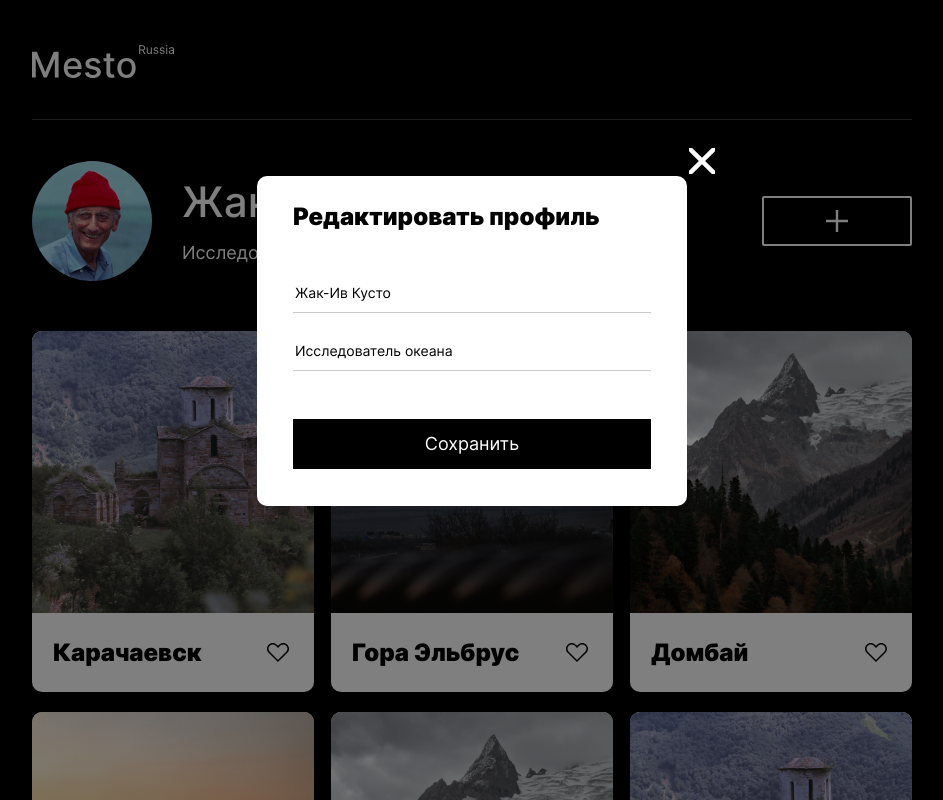
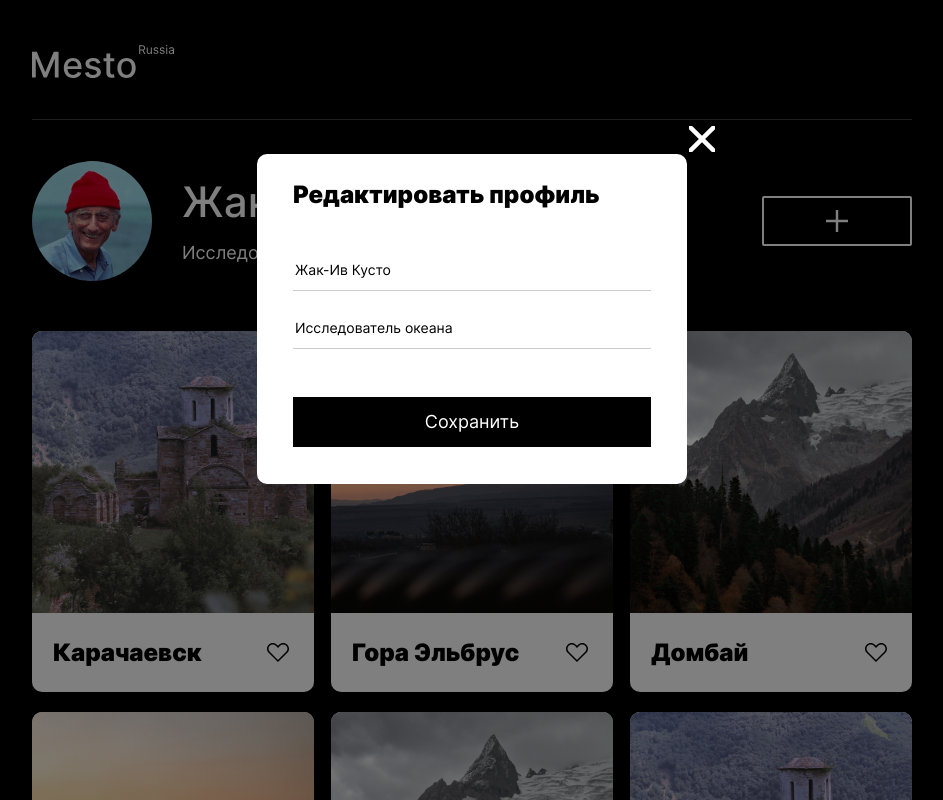
Before and after one commit to mr-goodwin/mesto, a plain HTML site: page index.html in a window 1280 px wide. Both pictures are taken after a click on the button 672 px from the left and 202 px from the top of the page. Shown: the top 800 px of the page, without its empty margins (168-1111 px from the left). Drawn offline with Linux system fonts and the light colour scheme.

Commit message:
Edit: с исправлениями указанными ревьюером/int-one

```diff
--- a/blocks/popup/__content/popup__content.css
+++ b/blocks/popup/__content/popup__content.css
@@ -1,9 +1,10 @@
 .popup__content {
   box-sizing: border-box;
-  position: absolute;
-  left: 50%;
+  position: relative;
+  margin: 12% auto;
+  /* left: 50%;
   transform: translateX(-50%);
-  top: 22%;
+  top: 22%; */
   max-width: 430px;
   min-width: 282px;
   max-height: 330px;
@@ -20,6 +21,11 @@
 @media screen and (max-width: 780px) {
   .popup__content {
     padding: 25px 22px;
-    top: 14%;
   }
 }
+
+@media screen and (max-width: 469px) {
+  .popup__content {
+    margin: 41% 9px;
+  }
+}
--- a/blocks/popup/__overlay/popup__overlay.css
+++ /dev/null
@@ -1,8 +0,0 @@
-.popup__overlay {
-  position: absolute;
-  top: 0;
-  left: 0;
-  right: 0;
-  bottom: 0;
-  background-color: rgba(0, 0, 0, .5);
-}
--- a/blocks/popup/_type/popup__input_type_profsubtitle.css
+++ b/blocks/popup/_type/popup__input_type_profsubtitle.css
@@ -1,3 +1 @@
-.popup__input_type_profsubtitle {
-
-}
+.popup__input_type_profsubtitle {}
--- a/blocks/popup/_type/popup__input_type_proftitle.css
+++ b/blocks/popup/_type/popup__input_type_proftitle.css
@@ -1,3 +1 @@
-.popup__input_type_proftitle {
-
-}
+.popup__input_type_proftitle {}
--- a/blocks/popup/popup.css
+++ b/blocks/popup/popup.css
@@ -6,4 +6,5 @@
   left: 0;
   color: #000;
   display: none;
+  background-color: rgba(0, 0, 0, .5);
 }
--- a/index.html
+++ b/index.html
@@ -88,7 +88,6 @@
 </footer>
 
 <div class="popup">
-  <div class="popup__overlay"></div>
   <div class="popup__content">
     <h2 class="popup__title">Редактировать профиль</h2>
     <form action="#" class="popup__inputs">
--- a/pages/index.css
+++ b/pages/index.css
@@ -10,10 +10,9 @@
 @import url(../blocks/profile/__data/profile__data.css);
 @import url(../blocks/profile/__name/profile__name.css);
 @import url(../blocks/profile/__title/profile__title.css);
+@import url(../blocks/profile/__subtitle/profile__subtitle.css);
 @import url(../blocks/profile/__edit/profile__edit.css);
 @import url(../blocks/profile/__addbutton/profile__addbutton.css);
-
-@import url(../blocks/profile/__subtitle/profile__subtitle.css);
 
 @import url(../blocks/elements/elements.css);
 @import url(../blocks/card/card.css);
@@ -27,10 +26,8 @@
 
 @import url(../blocks/popup/popup.css);
 @import url(../blocks/popup/_opened/popup_opened.css);
-@import url(../blocks/popup/__overlay/popup__overlay.css);
 @import url(../blocks/popup/__content/popup__content.css);
 @import url(../blocks/popup/__title/popup__title.css);
-
 @import url(../blocks/popup/__input/popup__input.css);
 @import url(../blocks/popup/_type/popup__input_type_proftitle.css);
 @import url(../blocks/popup/_type/popup__input_type_profsubtitle.css);
```
